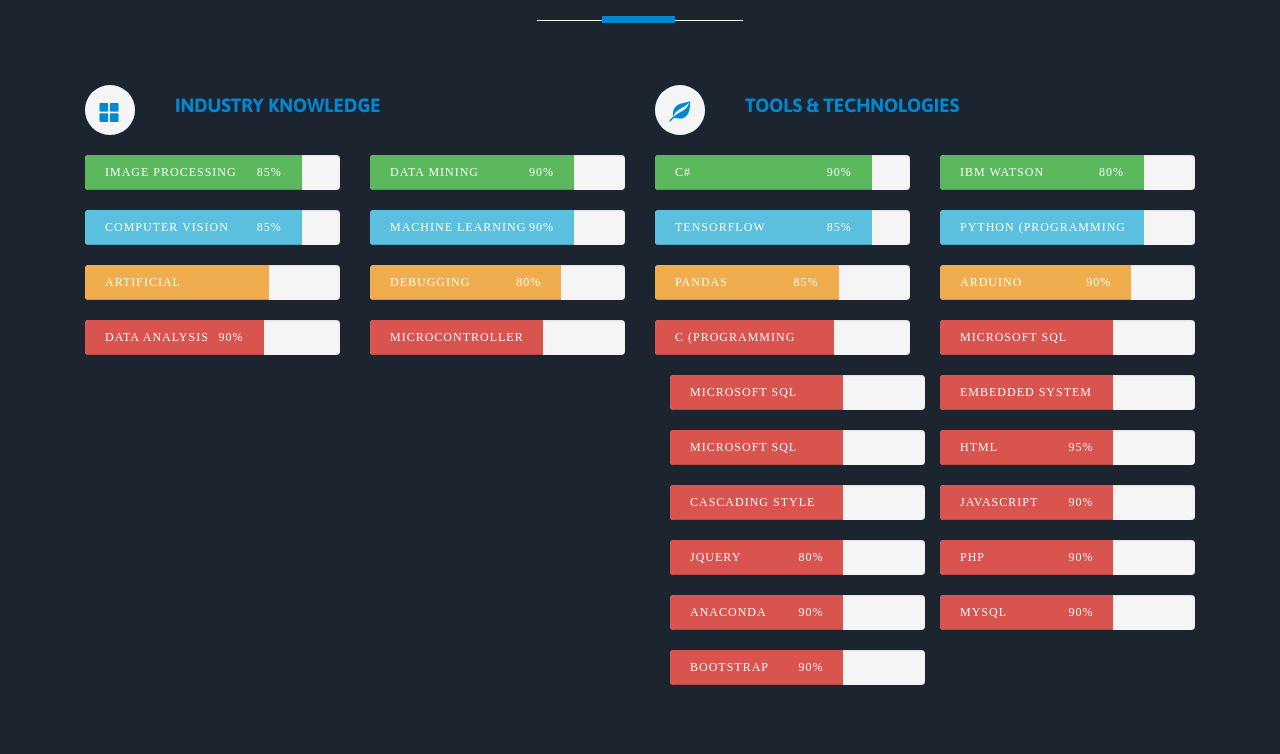
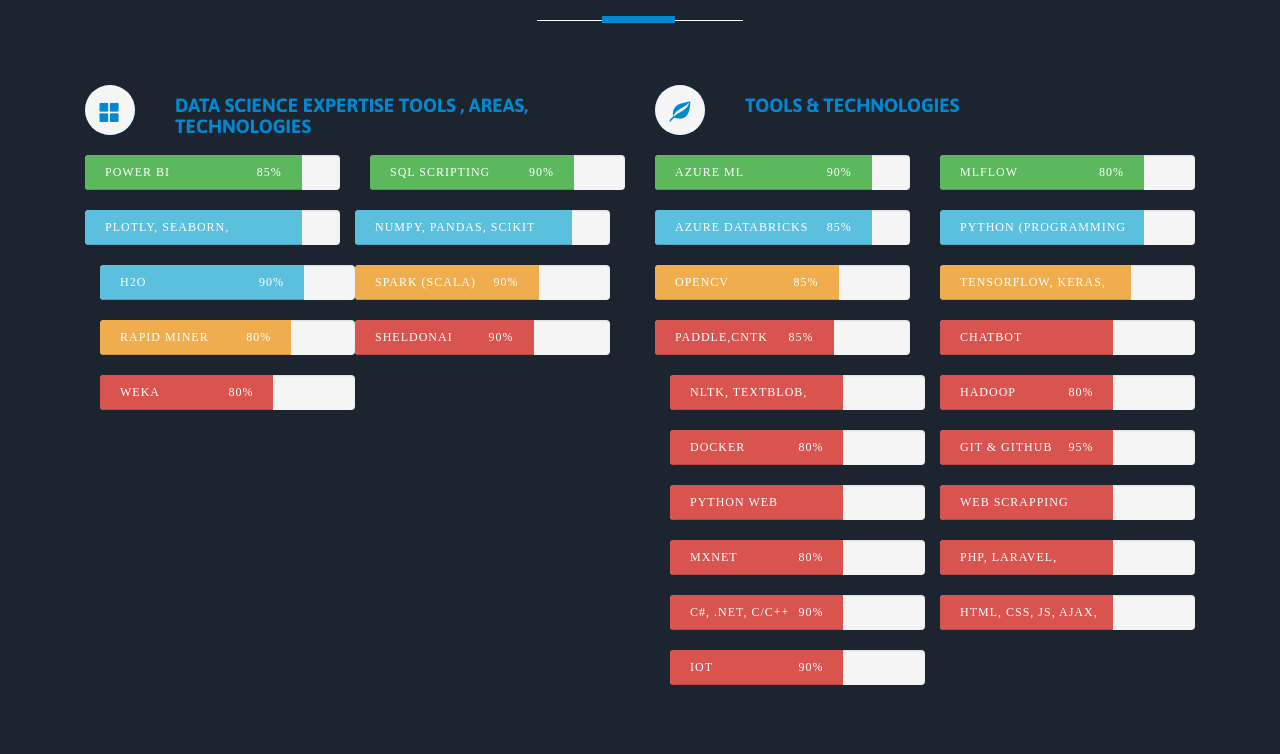
Before and after one commit to naveed-ai/naveed, a plain HTML site: page index.html in a window 1280 px wide. Shown: the part 1543-2297 px from the top of the page. Drawn offline with nearby package versions, Linux system fonts and the light colour scheme; files whose address does not match are found by name.

Commit message:
Update index.html

```diff
--- a/index.html
+++ b/index.html
@@ -319,7 +319,7 @@ Smartphone Compatible web template" />
             </div>
           </div>
           <div class="col-xs-10 wthree_about_right_grid_right">
-            <h4>Industry Knowledge</h4>
+            <h4>DATA SCIENCE EXPERTISE Tools , Areas, Technologies</h4>
           </div>
           <div class="clearfix"> </div>
           <div class="col-md-12 skill-group-div">
@@ -327,21 +327,28 @@ Smartphone Compatible web template" />
             <div class="col-md-6 left-div">
               <div class="progress skill-bar">
                 <div class="progress-bar progress-bar-success" role="progressbar" aria-valuenow="85" aria-valuemin="0" aria-valuemax="100">
-                  <span class="skill">Image Processing <i class="val">85%</i></span>
+                  <span class="skill">Power BI<i class="val">85%</i></span>
                 </div>
               </div>
             </div>
             <div class="col-md-6 right-div">
               <div class="progress skill-bar">
                 <div class="progress-bar progress-bar-success" role="progressbar" aria-valuenow="80" aria-valuemin="0" aria-valuemax="100">
-                  <span class="skill">Data Mining <i class="val">90%</i></span>
+                  <span class="skill">SQL Scripting<i class="val">90%</i></span>
                 </div>
               </div>
             </div>
             <div class="col-md-6 left-div">
               <div class="progress skill-bar">
                 <div class="progress-bar progress-bar-info" role="progressbar" aria-valuenow="85" aria-valuemin="0" aria-valuemax="100">
-                  <span class="skill">computer vision <i class="val">85%</i></span>
+                  <span class="skill">Plotly, Seaborn, Matplotlib <i class="val">85%</i></span>
+                </div>
+              </div>
+            </div>
+	   <div class="col-md-6 left-div">
+              <div class="progress skill-bar">
+                <div class="progress-bar progress-bar-info" role="progressbar" aria-valuenow="85" aria-valuemin="0" aria-valuemax="100">
+                  <span class="skill">Numpy, pandas, scikit learn <i class="val">85%</i></span>
                 </div>
               </div>
             </div>
@@ -349,14 +356,14 @@ Smartphone Compatible web template" />
               <div class="progress skill-bar">
                 <div class="progress-bar progress-bar-info" role="progressbar" aria-valuenow="80" aria-valuemin="0" aria-valuemax="100">
                   <span class="skill">
-                    Machine Learning <i class="val">90%</i></span>
+                     H2O <i class="val">90%</i></span>
                 </div>
               </div>
             </div>
             <div class="col-md-6 left-div">
               <div class="progress skill-bar">
                 <div class="progress-bar progress-bar-warning" role="progressbar" aria-valuenow="72" aria-valuemin="0" aria-valuemax="100">
-                  <span class="skill">Artificial Intelligence (AI) <i class="val">90%</i></span>
+                  <span class="skill">Spark (Scala) <i class="val">90%</i></span>
                 </div>
               </div>
             </div>
@@ -364,21 +371,21 @@ Smartphone Compatible web template" />
               <div class="progress skill-bar">
                 <div class="progress-bar progress-bar-warning" role="progressbar" aria-valuenow="75" aria-valuemin="0" aria-valuemax="100">
                   <span class="skill">
-                    Debugging <i class="val">80%</i></span>
+                    Rapid Miner <i class="val">80%</i></span>
                 </div>
               </div>
             </div>
             <div class="col-md-6 left-div">
               <div class="progress skill-bar">
                 <div class="progress-bar progress-bar-danger" role="progressbar" aria-valuenow="70" aria-valuemin="0" aria-valuemax="100">
-                  <span class="skill">Data Analysis <i class="val">90%</i></span>
-                </div>
-              </div>
-            </div>
-            <div class="col-md-6 right-div">
-              <div class="progress skill-bar">
-                <div class="progress-bar progress-bar-danger" role="progressbar" aria-valuenow="68" aria-valuemin="0" aria-valuemax="100">
-                  <span class="skill">Microcontroller <i class="val">80%</i></span>
+                  <span class="skill"> SheldonAI<i class="val">90%</i></span>
+                </div>
+              </div>
+            </div>
+            <div class="col-md-6 right-div">
+              <div class="progress skill-bar">
+                <div class="progress-bar progress-bar-danger" role="progressbar" aria-valuenow="68" aria-valuemin="0" aria-valuemax="100">
+                  <span class="skill">Weka <i class="val">80%</i></span>
                 </div>
               </div>
             </div>
@@ -401,7 +408,7 @@ Smartphone Compatible web template" />
             <div class="col-md-6 left-div">
               <div class="progress skill-bar">
                 <div class="progress-bar progress-bar-success" role="progressbar" aria-valuenow="85" aria-valuemin="0" aria-valuemax="100">
-                  <span class="skill">C#<i class="val">90%</i></span>
+                  <span class="skill"> Azure ML<i class="val">90%</i></span>
                 </div>
               </div>
             </div>
@@ -409,14 +416,14 @@ Smartphone Compatible web template" />
               <div class="progress skill-bar">
                 <div class="progress-bar progress-bar-success" role="progressbar" aria-valuenow="80" aria-valuemin="0" aria-valuemax="100">
                   <span class="skill">
-                    IBM Watson <i class="val">80%</i></span>
+                    MLFlow <i class="val">80%</i></span>
                 </div>
               </div>
             </div>
             <div class="col-md-6 left-div">
               <div class="progress skill-bar">
                 <div class="progress-bar progress-bar-info" role="progressbar" aria-valuenow="85" aria-valuemin="0" aria-valuemax="100">
-                  <span class="skill">Tensorflow <i class="val">85%</i></span>
+                  <span class="skill"> Azure Databricks <i class="val">85%</i></span>
                 </div>
               </div>
             </div>
@@ -431,7 +438,7 @@ Smartphone Compatible web template" />
             <div class="col-md-6 left-div">
               <div class="progress skill-bar">
                 <div class="progress-bar progress-bar-warning" role="progressbar" aria-valuenow="72" aria-valuemin="0" aria-valuemax="100">
-                  <span class="skill">pandas <i class="val">85%</i></span>
+                  <span class="skill">OpenCV <i class="val">85%</i></span>
                 </div>
               </div>
             </div>
@@ -439,109 +446,109 @@ Smartphone Compatible web template" />
               <div class="progress skill-bar">
                 <div class="progress-bar progress-bar-warning" role="progressbar" aria-valuenow="75" aria-valuemin="0" aria-valuemax="100">
                   <span class="skill">
-                    Arduino <i class="val">90%</i></span>
+                    Tensorflow, Keras, Pytorch <i class="val">85%</i></span>
                 </div>
               </div>
             </div>
             <div class="col-md-6 left-div">
               <div class="progress skill-bar">
                 <div class="progress-bar progress-bar-danger" role="progressbar" aria-valuenow="70" aria-valuemin="0" aria-valuemax="100">
-                  <span class="skill">C (Programming Language) <i class="val">85%</i></span>
-                </div>
-              </div>
-            </div>
-            <div class="col-md-6 right-div">
-              <div class="progress skill-bar">
-                <div class="progress-bar progress-bar-danger" role="progressbar" aria-valuenow="68" aria-valuemin="0" aria-valuemax="100">
-                  <span class="skill">Microsoft SQL Server <i class="val">68%</i></span>
-                </div>
-              </div>
-            </div>
-
-            <div class="col-md-6 right-div">
-              <div class="progress skill-bar">
-                <div class="progress-bar progress-bar-danger" role="progressbar" aria-valuenow="68" aria-valuemin="0" aria-valuemax="100">
-                  <span class="skill">Microsoft SQL Server <i class="val">90%</i></span>
-                </div>
-              </div>
-            </div>
-
-            <div class="col-md-6 right-div">
-              <div class="progress skill-bar">
-                <div class="progress-bar progress-bar-danger" role="progressbar" aria-valuenow="68" aria-valuemin="0" aria-valuemax="100">
-                  <span class="skill">Embedded System Design <i class="val">80%</i></span>
-                </div>
-              </div>
-            </div>
-
-            <div class="col-md-6 right-div">
-              <div class="progress skill-bar">
-                <div class="progress-bar progress-bar-danger" role="progressbar" aria-valuenow="68" aria-valuemin="0" aria-valuemax="100">
-                  <span class="skill">Microsoft SQL Server <i class="val">80%</i></span>
-                </div>
-              </div>
-            </div>
-
-            <div class="col-md-6 right-div">
-              <div class="progress skill-bar">
-                <div class="progress-bar progress-bar-danger" role="progressbar" aria-valuenow="68" aria-valuemin="0" aria-valuemax="100">
-                  <span class="skill">HTML <i class="val">95%</i></span>
-                </div>
-              </div>
-            </div>
-
-            <div class="col-md-6 right-div">
-              <div class="progress skill-bar">
-                <div class="progress-bar progress-bar-danger" role="progressbar" aria-valuenow="68" aria-valuemin="0" aria-valuemax="100">
-                  <span class="skill">Cascading Style Sheets (CSS) <i class="val">90%</i></span>
-                </div>
-              </div>
-            </div>
-
-            <div class="col-md-6 right-div">
-              <div class="progress skill-bar">
-                <div class="progress-bar progress-bar-danger" role="progressbar" aria-valuenow="68" aria-valuemin="0" aria-valuemax="100">
-                  <span class="skill">JavaScript<i class="val">90%</i></span>
-                </div>
-              </div>
-            </div>
-
-            <div class="col-md-6 right-div">
-              <div class="progress skill-bar">
-                <div class="progress-bar progress-bar-danger" role="progressbar" aria-valuenow="68" aria-valuemin="0" aria-valuemax="100">
-                  <span class="skill">jQuery <i class="val">80%</i></span>
-                </div>
-              </div>
-            </div>
-
-            <div class="col-md-6 right-div">
-              <div class="progress skill-bar">
-                <div class="progress-bar progress-bar-danger" role="progressbar" aria-valuenow="68" aria-valuemin="0" aria-valuemax="100">
-                  <span class="skill">PHP <i class="val">90%</i></span>
-                </div>
-              </div>
-            </div>
-
-            <div class="col-md-6 right-div">
-              <div class="progress skill-bar">
-                <div class="progress-bar progress-bar-danger" role="progressbar" aria-valuenow="68" aria-valuemin="0" aria-valuemax="100">
-                  <span class="skill">Anaconda <i class="val">90%</i></span>
-                </div>
-              </div>
-            </div>
-
-            <div class="col-md-6 right-div">
-              <div class="progress skill-bar">
-                <div class="progress-bar progress-bar-danger" role="progressbar" aria-valuenow="68" aria-valuemin="0" aria-valuemax="100">
-                  <span class="skill">MySQL <i class="val">90%</i></span>
-                </div>
-              </div>
-            </div>
-
-            <div class="col-md-6 right-div">
-              <div class="progress skill-bar">
-                <div class="progress-bar progress-bar-danger" role="progressbar" aria-valuenow="68" aria-valuemin="0" aria-valuemax="100">
-                  <span class="skill">Bootstrap <i class="val">90%</i></span>
+                  <span class="skill">Paddle,CNTK<i class="val">85%</i></span>
+                </div>
+              </div>
+            </div>
+            <div class="col-md-6 right-div">
+              <div class="progress skill-bar">
+                <div class="progress-bar progress-bar-danger" role="progressbar" aria-valuenow="68" aria-valuemin="0" aria-valuemax="100">
+                  <span class="skill">Chatbot Integration and development <i class="val">95%</i></span>
+                </div>
+              </div>
+            </div>
+
+            <div class="col-md-6 right-div">
+              <div class="progress skill-bar">
+                <div class="progress-bar progress-bar-danger" role="progressbar" aria-valuenow="68" aria-valuemin="0" aria-valuemax="100">
+                  <span class="skill">NLTK, TextBlob, SpaCy, Stanford NLP <i class="val">90%</i></span>
+                </div>
+              </div>
+            </div>
+
+            <div class="col-md-6 right-div">
+              <div class="progress skill-bar">
+                <div class="progress-bar progress-bar-danger" role="progressbar" aria-valuenow="68" aria-valuemin="0" aria-valuemax="100">
+                  <span class="skill">Hadoop <i class="val">80%</i></span>
+                </div>
+              </div>
+            </div>
+
+            <div class="col-md-6 right-div">
+              <div class="progress skill-bar">
+                <div class="progress-bar progress-bar-danger" role="progressbar" aria-valuenow="68" aria-valuemin="0" aria-valuemax="100">
+                  <span class="skill">Docker <i class="val">80%</i></span>
+                </div>
+              </div>
+            </div>
+
+            <div class="col-md-6 right-div">
+              <div class="progress skill-bar">
+                <div class="progress-bar progress-bar-danger" role="progressbar" aria-valuenow="68" aria-valuemin="0" aria-valuemax="100">
+                  <span class="skill">Git & Github <i class="val">95%</i></span>
+                </div>
+              </div>
+            </div>
+
+            <div class="col-md-6 right-div">
+              <div class="progress skill-bar">
+                <div class="progress-bar progress-bar-danger" role="progressbar" aria-valuenow="68" aria-valuemin="0" aria-valuemax="100">
+                  <span class="skill">Python Web Framworks(Django/Flask)<i class="val">90%</i></span>
+                </div>
+              </div>
+            </div>
+
+            <div class="col-md-6 right-div">
+              <div class="progress skill-bar">
+                <div class="progress-bar progress-bar-danger" role="progressbar" aria-valuenow="68" aria-valuemin="0" aria-valuemax="100">
+                  <span class="skill">Web Scrapping (Scrapy, Selenuim, requests,BeautifulSoap) <i class="val">90%</i></span>
+                </div>
+              </div>
+            </div>
+
+            <div class="col-md-6 right-div">
+              <div class="progress skill-bar">
+                <div class="progress-bar progress-bar-danger" role="progressbar" aria-valuenow="68" aria-valuemin="0" aria-valuemax="100">
+                  <span class="skill">MxNet <i class="val">80%</i></span>
+                </div>
+              </div>
+            </div>
+
+            <div class="col-md-6 right-div">
+              <div class="progress skill-bar">
+                <div class="progress-bar progress-bar-danger" role="progressbar" aria-valuenow="68" aria-valuemin="0" aria-valuemax="100">
+                  <span class="skill">PHP, Laravel, codeigniter <i class="val">90%</i></span>
+                </div>
+              </div>
+            </div>
+
+            <div class="col-md-6 right-div">
+              <div class="progress skill-bar">
+                <div class="progress-bar progress-bar-danger" role="progressbar" aria-valuenow="68" aria-valuemin="0" aria-valuemax="100">
+                  <span class="skill">C#, .NET, C/C++ <i class="val">90%</i></span>
+                </div>
+              </div>
+            </div>
+
+            <div class="col-md-6 right-div">
+              <div class="progress skill-bar">
+                <div class="progress-bar progress-bar-danger" role="progressbar" aria-valuenow="68" aria-valuemin="0" aria-valuemax="100">
+                  <span class="skill">HTML, CSS, JS, Ajax, Jquery <i class="val">90%</i></span>
+                </div>
+              </div>
+            </div>
+
+            <div class="col-md-6 right-div">
+              <div class="progress skill-bar">
+                <div class="progress-bar progress-bar-danger" role="progressbar" aria-valuenow="68" aria-valuemin="0" aria-valuemax="100">
+                  <span class="skill">IOT <i class="val">90%</i></span>
                 </div>
               </div>
             </div>
@@ -556,6 +563,7 @@ Smartphone Compatible web template" />
         <div class="clearfix"></div>
         <span class="border two"></span>
         <hr></hr>
+	  <!--
         <div class="col-md-12 wthree_about_right_grid">
           <div class="col-xs-2 wthree_about_right_grid_left">
             <div class="hvr-rectangle-in">
@@ -567,7 +575,8 @@ Smartphone Compatible web template" />
           </div>
           <div class="clearfix"> </div>
           <div class="col-md-12 skill-group-div">
-            <!-- Skill Bars -->
+
+
             <div class="col-md-6 left-div">
               <div class="progress skill-bar">
                 <div class="progress-bar progress-bar-success" role="progressbar" aria-valuenow="85" aria-valuemin="0" aria-valuemax="100">
@@ -731,7 +740,7 @@ Smartphone Compatible web template" />
               </div>
             </div>
 
-
+        -->
 
 
           </div>
```
